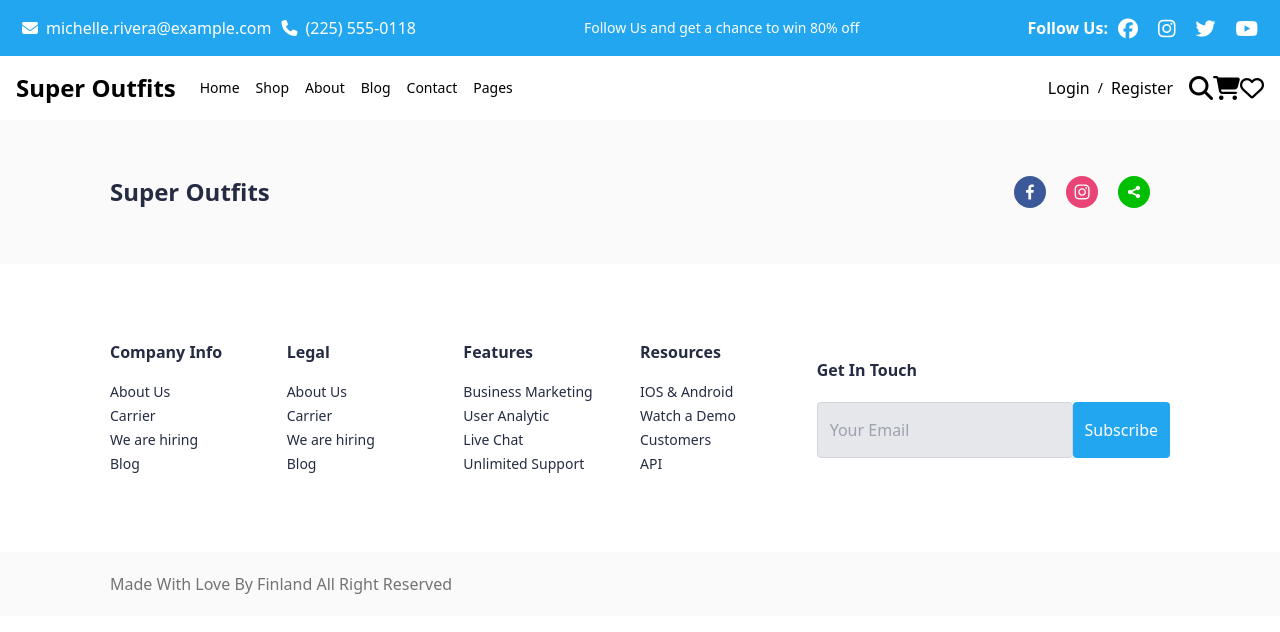
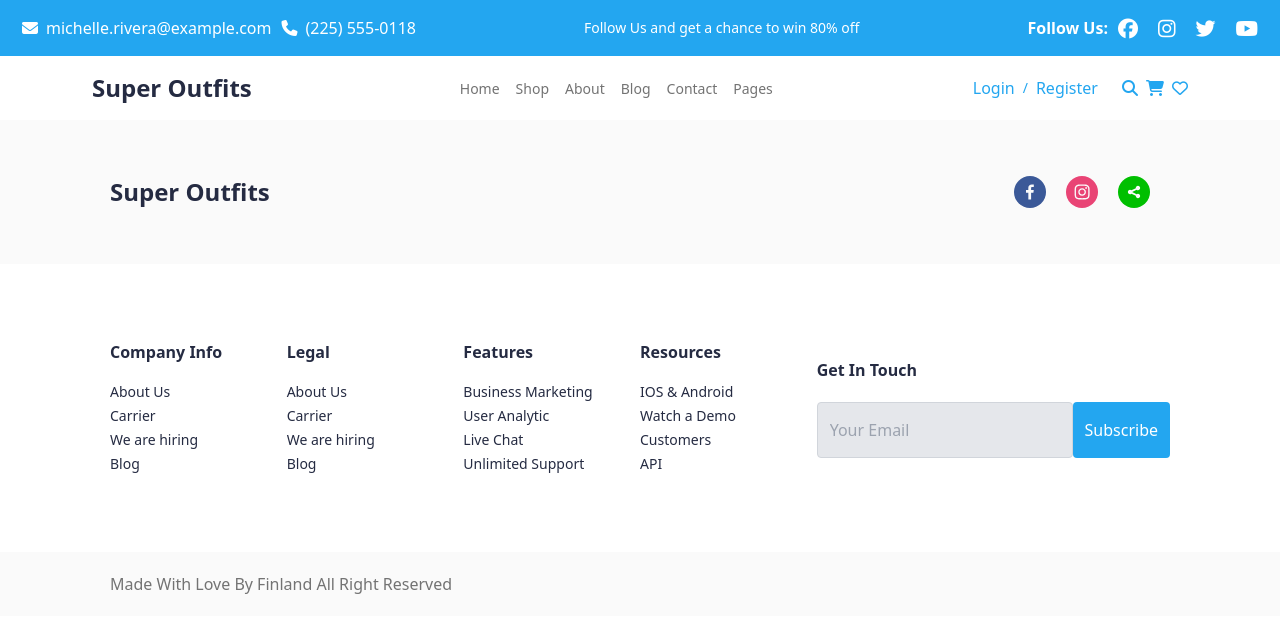
Before and after one commit to melissayorulmaz/e-commerce-repository, a React (Vite) app: page /shop in a window 1280 px wide. Shown: the top 632 px of the page. Built offline with nearby package versions, Linux system fonts and the light colour scheme.

Commit message:
tryfailed

```diff
--- a/src/components/headerComponents/navBarBottom.jsx
+++ b/src/components/headerComponents/navBarBottom.jsx
@@ -3,55 +3,80 @@ import { Link } from "react-router-dom";
 
 function NavBarBottom() {
   return (
-    <div className="bg-light-bg-color text-h3 p-4 flex justify-between items-center h-16">
+    <section className="flex flex-wrap max-md:flex-col justify-around items-center h-auto lg:h-16  bg-light-bg-color ">
+      <h1 className="mr-6 font-bold text-h3 text-text-color">Super Outfits</h1>
+      <nav className="flex flex-wrap items-center ">
+        <section className="relative">
+          <article className="absolute top-full left-0 hidden w-32 py-2 bg-gray-800 rounded-md shadow-lg"></article>
+        </section>
+        <div className="max-sm:flex max-sm:flex-col max-sm:order-last text-second-text-color  ">
+          <Link
+            to="/"
+            className="mr-4 max-sm:text-h4 text-h6 text-link hover:underline"
+          >
+            Home
+          </Link>
+          <Link
+            to="/shop"
+            className="mr-4 max-sm:text-h4 text-h6 text-link hover:underline"
+          >
+            Shop
+          </Link>
+          <Link
+            to="/About"
+            className="mr-4 max-sm:text-h4 text-h6 text-link hover:underline"
+          >
+            About
+          </Link>
+          <Link
+            to="/Blog"
+            className="mr-4 max-sm:text-h4 text-h6 text-link hover:underline"
+          >
+            Blog
+          </Link>
+          <Link
+            to="/Contact"
+            className="mr-4 max-sm:text-h4 text-h6 text-link hover:underline"
+          >
+            Contact
+          </Link>
+          <Link
+            to="/Pages"
+            className="mr-4 max-sm:text-h4 text-h6 text-link hover:underline"
+          >
+            Pages
+          </Link>
+        </div>
+      </nav>
       <div className="flex items-center">
-        <p className="m-0 mr-6 text-black font-bold bg-white ">Super Outfits</p>
-        <div className="relative">
-          <div className="absolute top-full left-0 w-32 bg-gray-800 py-2 rounded-md shadow-lg hidden"></div>
-        </div>
-        <a href="#" className="text-link text-h6 hover:underline mr-4">
-          Home
-        </a>
-        <button className="text-link text-h6 hover:underline mr-4">Shop</button>
-        <a href="#" className="text-link text-h6 hover:underline mr-4">
-          About
-        </a>
-        <a href="#" className="text-link text-h6 hover:underline mr-4">
-          Blog
-        </a>
-        <a href="#" className="text-link text-h6 hover:underline mr-4">
-          Contact
-        </a>
-        <a href="#" className="text-link text-h6 hover:underline">
-          Pages
-        </a>
-      </div>
-      <div className="flex items-center">
-        <div className="mr-4 flex flex-row content-center">
-          <a href="#" className=" text-h5 hover:underline">
+        <div className="flex flex-row items-center mr-4">
+          <Link
+            to="/Login"
+            className=" text-primary-color text-h5 hover:underline"
+          >
             Login
-          </a>
-          <span className="text-link text-h6 mx-2">/</span>
-          <a href="#" className="text-h5 hover:underline">
+          </Link>
+          <span className="mx-2 text-h6 text-link text-primary-color ">/</span>
+          <Link
+            to="/Register"
+            className=" text-primary-color text-h5 hover:underline"
+          >
             Register
-          </a>
+          </Link>
         </div>
         <div className="flex items-center">
           <Link to="#">
-            <i className="fa-solid fa-magnifying-glass"></i>
-          </Link>
-
-          <Link to="#">
-            {" "}
-            <i className="fa-solid fa-cart-shopping"></i>
+            <i className="fa-solid fa-magnifying-glass  text-primary-color ml-2"></i>
           </Link>
           <Link to="#">
-            {" "}
-            <i className="fa-regular fa-heart"></i>
+            <i className="fa-solid fa-cart-shopping text-primary-color ml-2"></i>
+          </Link>
+          <Link to="#">
+            <i className="fa-regular fa-heart text-primary-color ml-2"></i>
           </Link>
         </div>
       </div>
-    </div>
+    </section>
   );
 }
 
--- /dev/null
+++ b/src/components/reusableComponents/ClothsItems.jsx
@@ -0,0 +1,27 @@
+import React from 'react';
+
+export const clothsPicturesData = [
+    {
+      imageUrl: "https://st3.depositphotos.com/12982378/16213/i/1600/depositphotos_162137418-stock-photo-shopaholic.jpg",
+      category: "CLOTHS",
+      items: "5 items"
+    }
+  ];
+
+  const ClothsItems = () => {
+    return (
+      <div className="flex flex-wrap justify-center items-center">
+        {clothsPicturesData.map((data, index) => (
+          <div key={index} className="max-w-xs rounded overflow-hidden shadow-lg m-4 bg-pink-200">
+            <img className="w-full" src={data.imageUrl} alt={data.category} />
+            <div className="px-6 py-4">
+              <h6 className="font-bold text-lg mb-2">{data.category}</h6>
+              <h6 className="text-gray-700 text-base">{data.items}</h6>
+            </div>
+          </div>
+        ))}
+      </div>
+    );
+  }
+
+  export default ClothsItems;
--- /dev/null
+++ b/src/components/shoppageComponents/DesktopCloths.jsx
@@ -0,0 +1,8 @@
+import React from "react";
+import {  clothsPicturesData } from "../../data/data";
+import ClothsItem from "../reusableComponents/ClothsItems";
+
+const DesktopCloths = () => {
+
+};
+export default DesktopCloths;
--- a/src/data/data.jsx
+++ b/src/data/data.jsx
@@ -215,3 +215,11 @@ export const posts = [
       link4: "API",
     },
   ];
+
+  export const clothsPicturesData = [
+    {
+      imageUrl: "https://st3.depositphotos.com/12982378/16213/i/1600/depositphotos_162137418-stock-photo-shopaholic.jpg",
+      category: "CLOTHS",
+      items: "5 items"
+    }
+  ]
--- a/src/layouts/PageContent.jsx
+++ b/src/layouts/PageContent.jsx
@@ -1,14 +1,18 @@
 import React from "react";
 
 import HomePage from "../pages/HomePage";
+import ShopPage from "../pages/ShopPage";
 import { Route, Switch } from "react-router-dom";
 
 function PageContent() {
   return (
     <div>
-      <Switch>
+     <Switch>
         <Route exact path="/">
           <HomePage />
+        </Route>
+        <Route exact path="/shop">
+          <ShopPage />
         </Route>
       </Switch>
     </div>
--- /dev/null
+++ b/src/pages/ShopPage.jsx
@@ -0,0 +1,12 @@
+import React from 'react'
+import DesktopCloths from "../components/shoppageComponents/DesktopCloths";
+
+function ShopPage() {
+  return (
+    <div>
+    <DesktopCloths />
+    </div>
+  )
+}
+
+export default ShopPage
```
